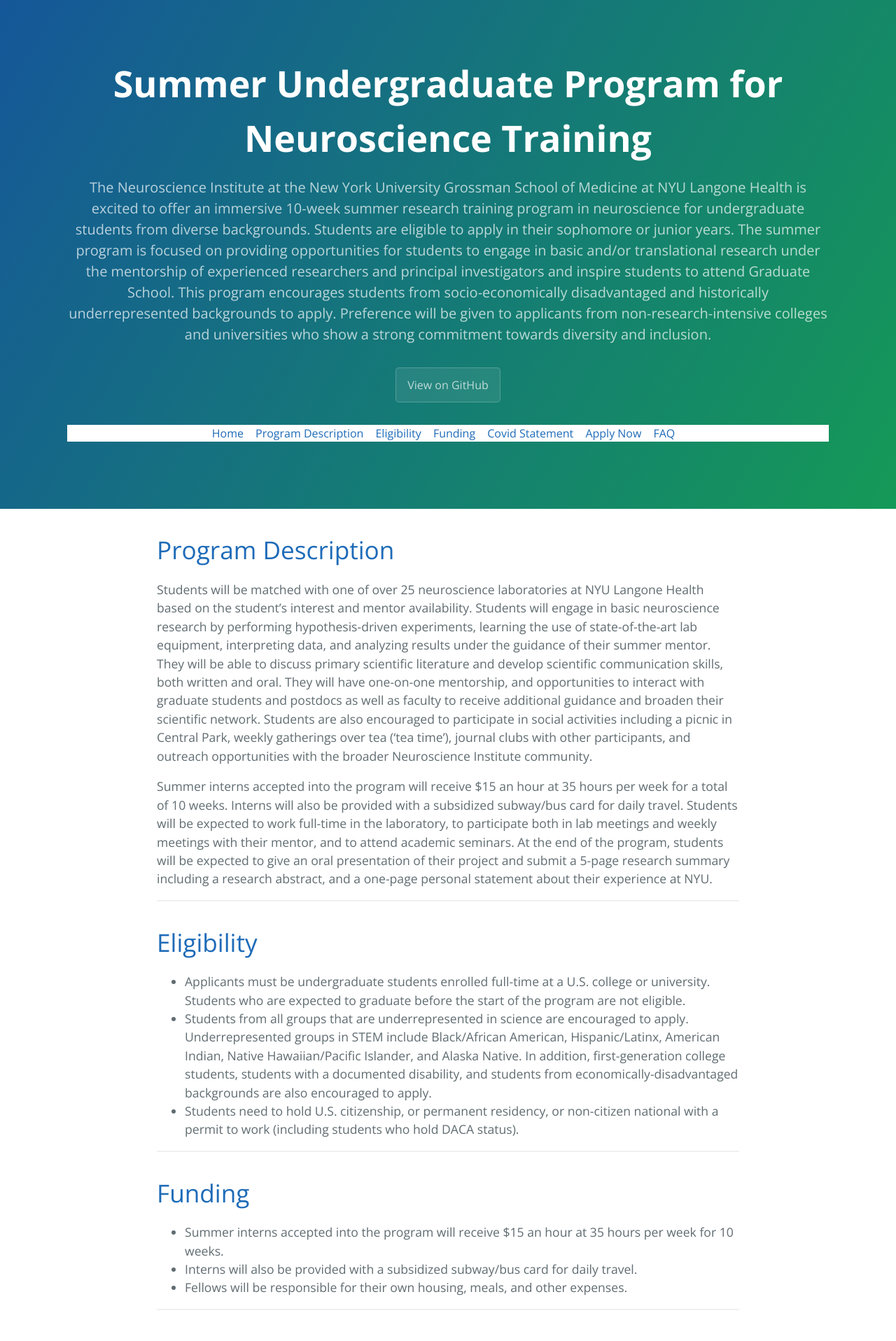
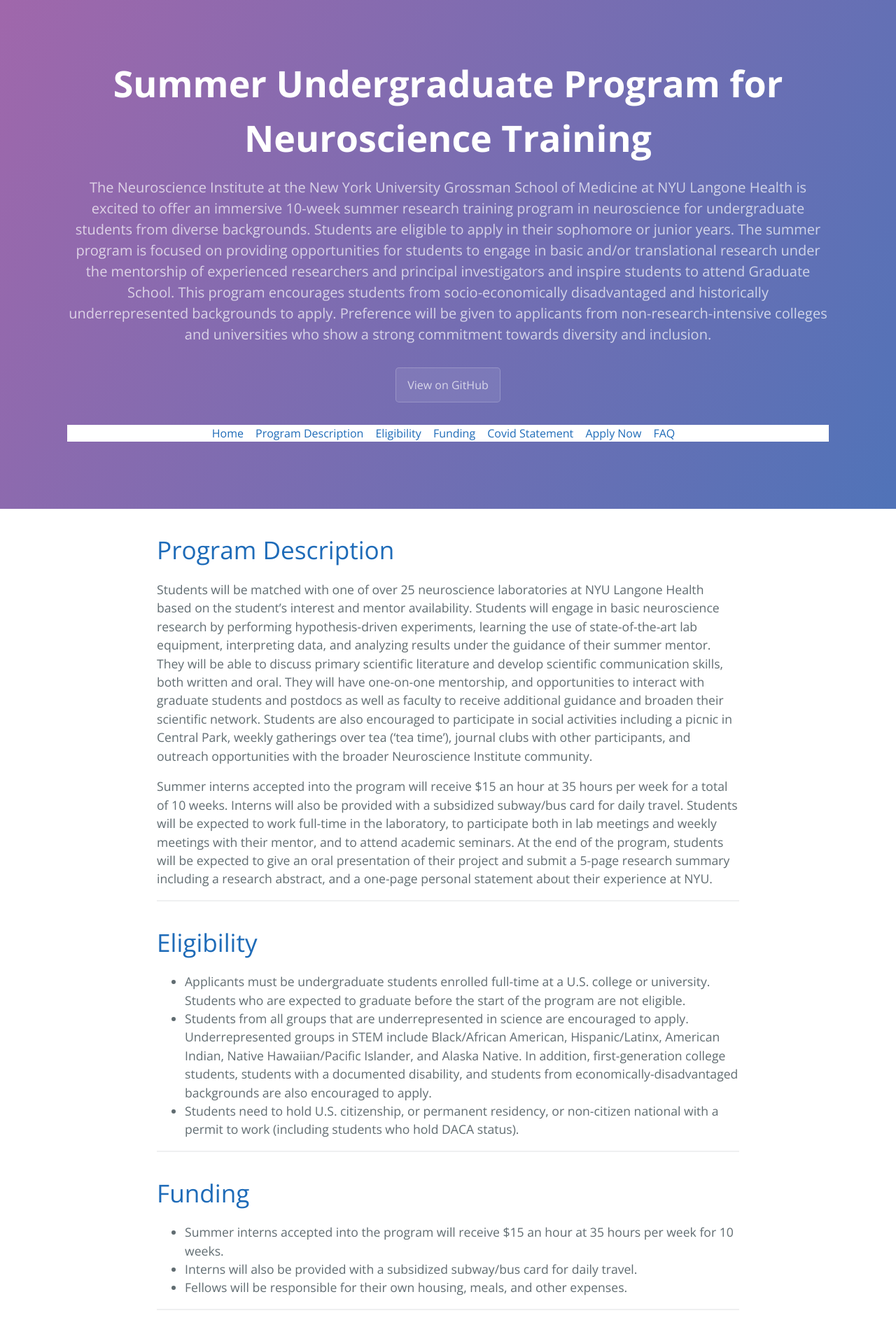
Before and after one commit to NICDIundergrad/SummerUndergradProgramWeb, a Jekyll site: the page built from index.md, in a window 1280 px wide. Shown: the top 1916 px of the page at 70% size. Built offline with Jekyll 4.4.1, drawn with Linux system fonts in a browser that asks for light colours; our own code applies the rules of GitHub Pages for plain Markdown files.

Commit message:
Update variables.scss

```diff
--- a/_sass/variables.scss
+++ b/_sass/variables.scss
@@ -4,8 +4,8 @@ $medium-breakpoint: 42em !default;
 
 // Headers
 $header-heading-color: #fff !default;
-$header-bg-color: #159957 !default;
-$header-bg-color-secondary: #155799 !default;
+$header-bg-color: #5073B8 !default;
+$header-bg-color-secondary: #A067AB !default;
 
 // Text
 $section-headings-color: #159957 !default;
```
